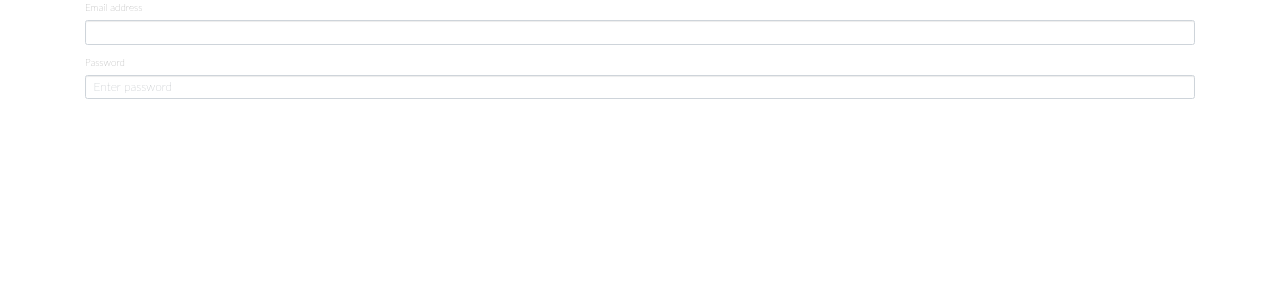
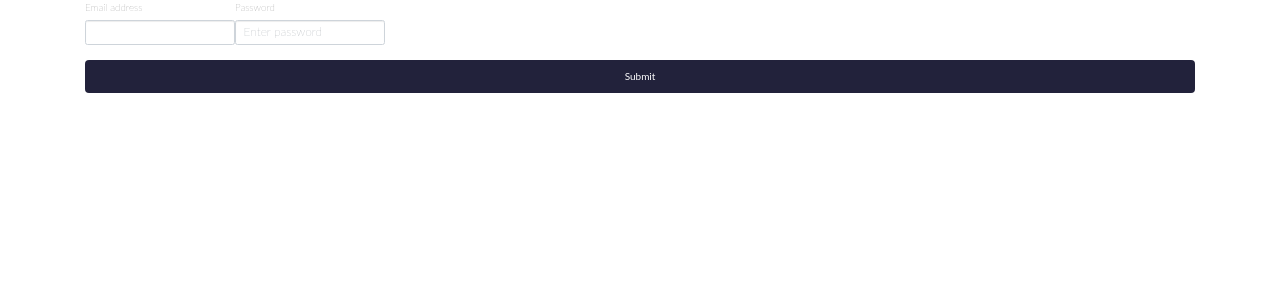
Before and after one commit to samadtalukder/post-api, a React (Create React App) app: page /login in a window 1280 px wide. Shown: the top 300 px of the page. Built offline with nearby package versions, Linux system fonts and the light colour scheme.

Commit message:
input field validation

```diff
--- a/src/App.js
+++ b/src/App.js
@@ -10,6 +10,7 @@ import Login2 from "./layout/Login2";
 import FormTest from "./layout/FormTest";
 import FormTest2 from "./layout/FormTest2";
 import JoiForm from './layout/joiForm';
+import { ToastContainer } from 'react-toastify';
 
 class App extends Component {
 
@@ -18,7 +19,10 @@ class App extends Component {
 
         return (
             <Router>
+
                 <div>
+                    <ToastContainer />
+
                     <Switch>
                         <Route exact path='/' component={Home} />
                         <Route path='/login' component={JoiForm} />
--- a/src/layout/joiForm.js
+++ b/src/layout/joiForm.js
@@ -1,5 +1,6 @@
 import React, { Component } from 'react';
 import Joi from 'joi-browser';
+import { toast } from 'react-toastify';
 
 
 
@@ -39,7 +40,15 @@ class JoiForm extends Component {
         e.preventDefault();
         const errors = this.validate();
         this.setState({ errors: errors || {} });
+        if (errors) {
+            Object.values(errors).map(val => {
+                console.log(val);
+                toast.error('errors.email', String(val))
+            })
+            return;
+        };
 
+        const { data } = this.state;
         // call te backend api below
     };
 
@@ -62,9 +71,10 @@ class JoiForm extends Component {
 
         return (
             <div className='container'>
+                <form onSubmit={this.handleSubmit}>
                     <div className="form-group">
                         <label htmlFor="Email">Email address</label>
-                    <input name='Email' autoComplete='off' id='Email' value={data.Email} onChange={this.handleChange} type="email" className="form-control" placeholder="" />
+                        <input name='Email' autoComplete='off' id='Email' value={data.Email} onChange={this.handleChange} className="form-control" placeholder="" />
                         {errors.Email && <div className="text-danger">{errors.Email}</div>}
                     </div>
 
@@ -74,6 +84,8 @@ class JoiForm extends Component {
                         {errors.Password && <div className="text-danger">{errors.Password}</div>
                         }
                     </div>
+                    <button type='submit'>Submit</button>
+                </form>
             </div>
         );
     }
```
Lines whose indentation alone changed are shown as unchanged.
